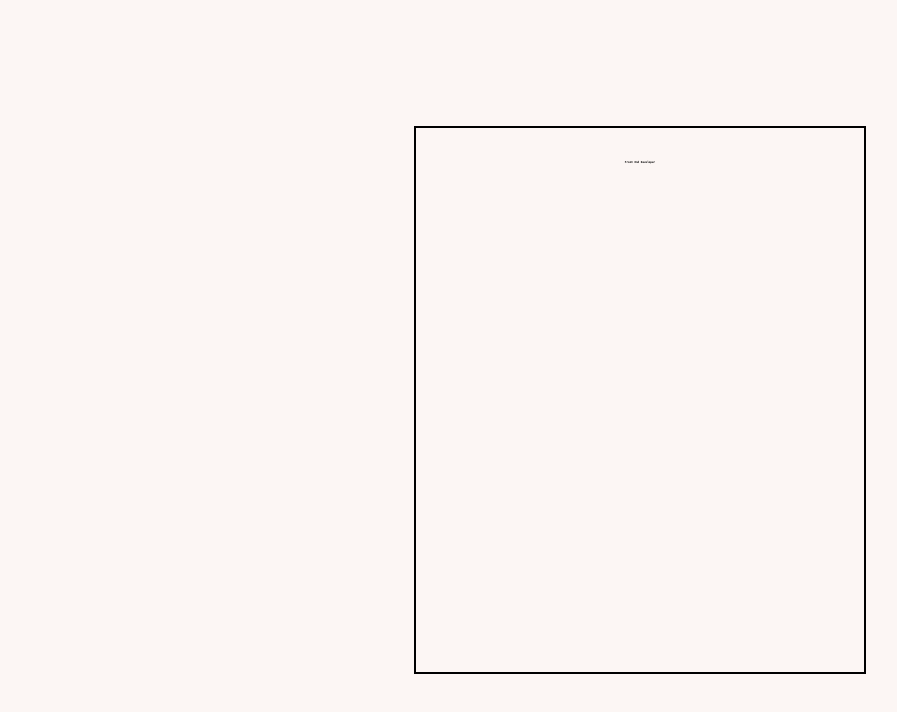
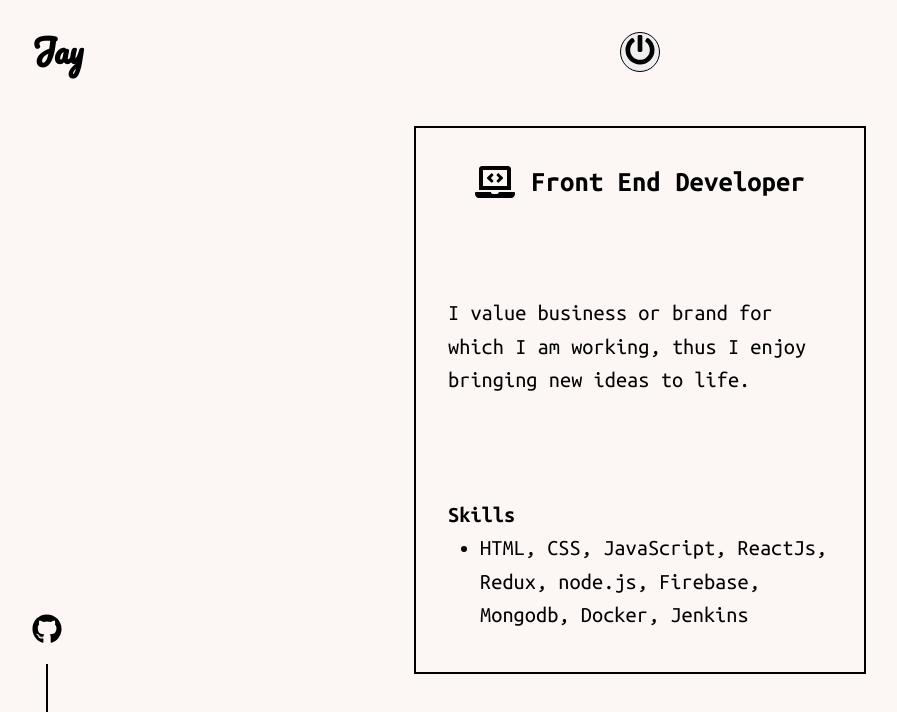
Before and after one commit to jayjani10/jayjani-portfolio, a React (Create React App) app: page /skills in a window 1280 px wide. Shown: the top 712 px of the page, without its empty margins (0-897 px from the left). Built offline with nearby package versions, Linux system fonts and the light colour scheme.

Commit message:
Create My Skills Page.

```diff
--- a/src/components/AllSvgs.js
+++ b/src/components/AllSvgs.js
@@ -52,12 +52,86 @@
     </svg>
   );
 };
-// export const GithubBtn = (props) => {
+export const Anchor = (props) => {
+  return (
+    <svg
+      aria-hidden="true"
+      data-prefix="fas"
+      data-icon="anchor"
+      className="prefix__svg-inline--fa prefix__fa-anchor prefix__fa-w-18"
+      xmlns="http://www.w3.org/2000/svg"
+      viewBox="0 0 576 512"
+      {...props}
+    >
+      <path
+        fill={props.fill}
+        d="M12.971 352h32.394C67.172 454.735 181.944 512 288 512c106.229 0 220.853-57.38 242.635-160h32.394c10.691 0 16.045-12.926 8.485-20.485l-67.029-67.029c-4.686-4.686-12.284-4.686-16.971 0l-67.029 67.029c-7.56 7.56-2.206 20.485 8.485 20.485h35.146c-20.29 54.317-84.963 86.588-144.117 94.015V256h52c6.627 0 12-5.373 12-12v-40c0-6.627-5.373-12-12-12h-52v-5.47c37.281-13.178 63.995-48.725 64-90.518C384.005 43.772 341.605.738 289.37.01 235.723-.739 192 42.525 192 96c0 41.798 26.716 77.35 64 90.53V192h-52c-6.627 0-12 5.373-12 12v40c0 6.627 5.373 12 12 12h52v190.015c-58.936-7.399-123.82-39.679-144.117-94.015h35.146c10.691 0 16.045-12.926 8.485-20.485l-67.029-67.029c-4.686-4.686-12.284-4.686-16.971 0L4.485 331.515C-3.074 339.074 2.28 352 12.971 352zM288 64c17.645 0 32 14.355 32 32s-14.355 32-32 32-32-14.355-32-32 14.355-32 32-32z"
+      />
+    </svg>
+  )
+}
 
-// }
-// export const GithubBtn = (props) => {
 
-// }
-// export const GithubBtn = (props) => {
 
-// }
+export const Link = (props) => {
+  return (
+    <svg
+      aria-hidden="true"
+      data-prefix="fas"
+      data-icon="link"
+      className="prefix__svg-inline--fa prefix__fa-link prefix__fa-w-16"
+      xmlns="http://www.w3.org/2000/svg"
+      viewBox="0 0 512 512"
+      {...props}
+
+    >
+      <path
+        fill={props.fill}
+
+        d="M326.612 185.391c59.747 59.809 58.927 155.698.36 214.59-.11.12-.24.25-.36.37l-67.2 67.2c-59.27 59.27-155.699 59.262-214.96 0-59.27-59.26-59.27-155.7 0-214.96l37.106-37.106c9.84-9.84 26.786-3.3 27.294 10.606.648 17.722 3.826 35.527 9.69 52.721 1.986 5.822.567 12.262-3.783 16.612l-13.087 13.087c-28.026 28.026-28.905 73.66-1.155 101.96 28.024 28.579 74.086 28.749 102.325.51l67.2-67.19c28.191-28.191 28.073-73.757 0-101.83-3.701-3.694-7.429-6.564-10.341-8.569a16.037 16.037 0 01-6.947-12.606c-.396-10.567 3.348-21.456 11.698-29.806l21.054-21.055c5.521-5.521 14.182-6.199 20.584-1.731a152.482 152.482 0 0120.522 17.197zM467.547 44.449c-59.261-59.262-155.69-59.27-214.96 0l-67.2 67.2c-.12.12-.25.25-.36.37-58.566 58.892-59.387 154.781.36 214.59a152.454 152.454 0 0020.521 17.196c6.402 4.468 15.064 3.789 20.584-1.731l21.054-21.055c8.35-8.35 12.094-19.239 11.698-29.806a16.037 16.037 0 00-6.947-12.606c-2.912-2.005-6.64-4.875-10.341-8.569-28.073-28.073-28.191-73.639 0-101.83l67.2-67.19c28.239-28.239 74.3-28.069 102.325.51 27.75 28.3 26.872 73.934-1.155 101.96l-13.087 13.087c-4.35 4.35-5.769 10.79-3.783 16.612 5.864 17.194 9.042 34.999 9.69 52.721.509 13.906 17.454 20.446 27.294 10.606l37.106-37.106c59.271-59.259 59.271-155.699.001-214.959z"
+      />
+    </svg>
+  )
+}
+
+
+
+export const Design = (props) => {
+  return (
+    <svg
+      aria-hidden="true"
+      data-prefix="fas"
+      data-icon="palette"
+      className="prefix__svg-inline--fa prefix__fa-palette prefix__fa-w-16"
+      xmlns="http://www.w3.org/2000/svg"
+      viewBox="0 0 512 512"
+      {...props}
+    >
+      <path
+        fill={props.fill}
+        d="M204.3 5C104.9 24.4 24.8 104.3 5.2 203.4c-37 187 131.7 326.4 258.8 306.7 41.2-6.4 61.4-54.6 42.5-91.7-23.1-45.4 9.9-98.4 60.9-98.4h79.7c35.8 0 64.8-29.6 64.9-65.3C511.5 97.1 368.1-26.9 204.3 5zM96 320c-17.7 0-32-14.3-32-32s14.3-32 32-32 32 14.3 32 32-14.3 32-32 32zm32-128c-17.7 0-32-14.3-32-32s14.3-32 32-32 32 14.3 32 32-14.3 32-32 32zm128-64c-17.7 0-32-14.3-32-32s14.3-32 32-32 32 14.3 32 32-14.3 32-32 32zm128 64c-17.7 0-32-14.3-32-32s14.3-32 32-32 32 14.3 32 32-14.3 32-32 32z"
+      />
+    </svg>
+  )
+
+}
+
+export const Develop = (props) => {
+  return (
+    <svg
+      aria-hidden="true"
+      data-prefix="fas"
+      data-icon="laptop-code"
+      className="prefix__svg-inline--fa prefix__fa-laptop-code prefix__fa-w-20"
+      xmlns="http://www.w3.org/2000/svg"
+      viewBox="0 0 640 512"
+      {...props}
+    >
+      <path
+         fill={props.fill}
+        d="M255.03 261.65c6.25 6.25 16.38 6.25 22.63 0l11.31-11.31c6.25-6.25 6.25-16.38 0-22.63L253.25 192l35.71-35.72c6.25-6.25 6.25-16.38 0-22.63l-11.31-11.31c-6.25-6.25-16.38-6.25-22.63 0l-58.34 58.34c-6.25 6.25-6.25 16.38 0 22.63l58.35 58.34zm96.01-11.3l11.31 11.31c6.25 6.25 16.38 6.25 22.63 0l58.34-58.34c6.25-6.25 6.25-16.38 0-22.63l-58.34-58.34c-6.25-6.25-16.38-6.25-22.63 0l-11.31 11.31c-6.25 6.25-6.25 16.38 0 22.63L386.75 192l-35.71 35.72c-6.25 6.25-6.25 16.38 0 22.63zM624 416H381.54c-.74 19.81-14.71 32-32.74 32H288c-18.69 0-33.02-17.47-32.77-32H16c-8.8 0-16 7.2-16 16v16c0 35.2 28.8 64 64 64h512c35.2 0 64-28.8 64-64v-16c0-8.8-7.2-16-16-16zM576 48c0-26.4-21.6-48-48-48H112C85.6 0 64 21.6 64 48v336h512V48zm-64 272H128V64h384v256z"
+      />
+    </svg>
+  )
+
+}
--- a/src/components/MySkillsPage.js
+++ b/src/components/MySkillsPage.js
@@ -1,54 +1,111 @@
-import React from 'react'
+import React from "react";
 import styled from "styled-components";
-import { ThemeProvider } from 'styled-components';
-import { lightTheme } from './Themes';
+import { ThemeProvider } from "styled-components";
+import { lightTheme } from "./Themes";
+import { Develop } from "./AllSvgs";
+import SocialIcons from "../subComponents/SocialIcons";
+import LogoComponent from "../subComponents/LogoComponent";
+import PowerButton from "../subComponents/PowerButton";
 
 const Box = styled.div`
-background-color: ${props => props.theme.body};
+  background-color: ${(props) => props.theme.body};
   width: 100vw;
   height: 100vh;
   position: relative;
   display: flex;
-justify-content: space-evenly;
+  justify-content: center;
   align-items: center;
 `;
 
 const Main = styled.div`
-border: 2px solid ${props => props.theme.text};
-color: ${props => props.theme.text};
-background-color: ${props => props.theme.body};
+  border: 2px solid ${(props) => props.theme.text};
+  color: ${(props) => props.theme.text};
+  background-color: ${(props) => props.theme.body};
   padding: 2rem;
   width: 30vw;
   height: 60vh;
   z-index: 3;
   line-height: 1.5;
+  cursor: pointer;
   font-family: "Ubuntu Mono", monospace;
   display: flex;
   flex-direction: column;
   justify-content: space-between;
+
+  &:hover {
+      color: ${props => props.theme.body};
+      background-color: ${props => props.theme.text};
+  }
 `;
 
 const Title = styled.h2`
   display: flex;
   justify-content: center;
   align-items: center;
-    font-size: calc(1em - 1vw);
-`
+  font-size: calc(1em + 1vw);
+  ${Main}:hover &{
+    &>*{
+        fill: ${props => props.theme.body};
+    }
+  }
+  &>*:first-child{
+    margin-right: 1rem;
+}
+`;
+const Description = styled.div`
+  color: ${(props) => props.theme.text};
+  font-size: calc(0.6em + 1vw);
+  padding: 0.5rem 0;
+  strong {
+    margin-bottom: 1rem;
+    test-transformation: uppercase;
+  }
+  ul,
+  p {
+    margin-left: 2rem;
+  }
+  ${Main}:hover &{
+    color: ${props => props.theme.body};
+  }
+`;
 
 const MySkillsPage = () => {
-
-
   return (
     <ThemeProvider theme={lightTheme}>
       <Box>
+          <LogoComponent />
+          <SocialIcons />
+          <PowerButton />
         <Main>
           <Title>
+            <Develop width={40} height={40} />
             Front End Developer
           </Title>
+          <Description>
+            I value business or brand for which I am working, thus I enjoy bringing new ideas to life.
+
+          </Description>
+          <Description>
+            <strong>Skills</strong>
+            <ul>
+              <li>
+                HTML, CSS, JavaScript, ReactJs, Redux, node.js, Firebase,
+                Mongodb, Docker, Jenkins
+              </li>
+            </ul>
+          </Description>
+          {/* <Description>
+                        <strong>Tools</strong>
+                        <ul>
+                            <li>
+                                VScode,
+                            </li>
+                        </ul>
+                    </Description> */}
         </Main>
       </Box>
     </ThemeProvider>
-    )
-}
+  );
+};
 
 export default MySkillsPage;
```
Also changed, not shown: src/data/Text.txt. Lines whose indentation alone changed are shown as unchanged.
